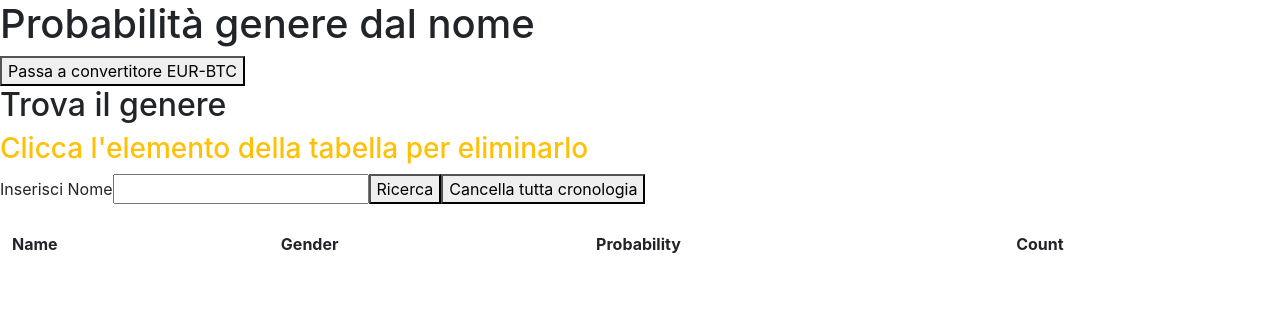
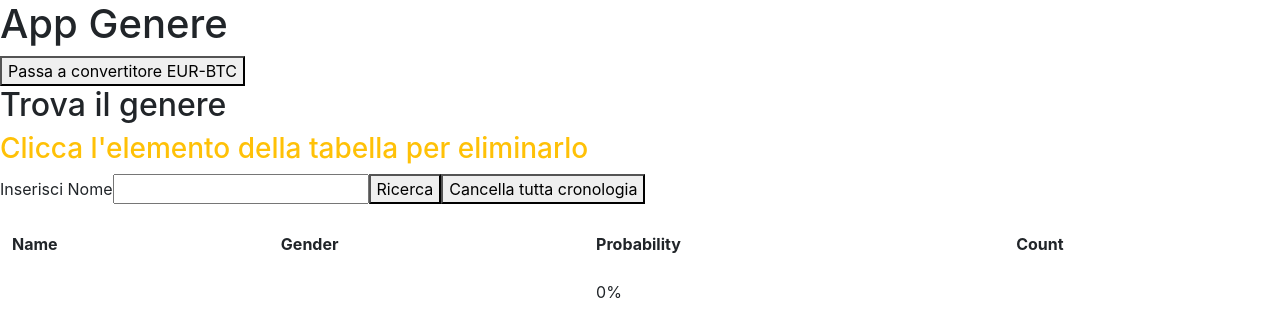
Before and after one commit to BadTripp/Gender-API-Angular, an Angular app: page / in a window 1280 px wide. Shown: the top 336 px of the page. Built offline with nearby package versions, Linux system fonts and the light colour scheme.

Commit message:
Revert "fix text"
This reverts commit 2828fc522dde3dd61e25f245205d5182d6909667.

```diff
--- a/src/app/app.component.ts
+++ b/src/app/app.component.ts
@@ -6,12 +6,12 @@ import { Component } from '@angular/core';
   styleUrls: ['./app.component.css']
 })
 export class AppComponent {
-  title = 'Probabilità genere dal nome';
+  title = 'App Genere';
   show:boolean=false;
   txtBtn="Passa a convertitore EUR-BTC"
   cambiaVisual(){
     (!this.show)?this.txtBtn="Passa a genere nomi":this.txtBtn="Passa a convertitore EUR-BTC";
-    (this.show)?this.title="Probabilità genere dal nome":this.title="Convertitore EUR/BTC"
+    (this.show)?this.title="Genere nomi":this.title="Convertitore EUR/BTC"
     this.show=!this.show
   }
 }
--- a/src/app/gender/prob.transform.pipe.ts
+++ b/src/app/gender/prob.transform.pipe.ts
@@ -8,7 +8,6 @@ import {Pipe,PipeTransform} from "@angular/core"
 export class ConvertiProb implements PipeTransform{
     transform(value:any):any {
 
-
-        return (value)?value*100+"%":"";
+        return value*100+"%"
     }
 }
```
